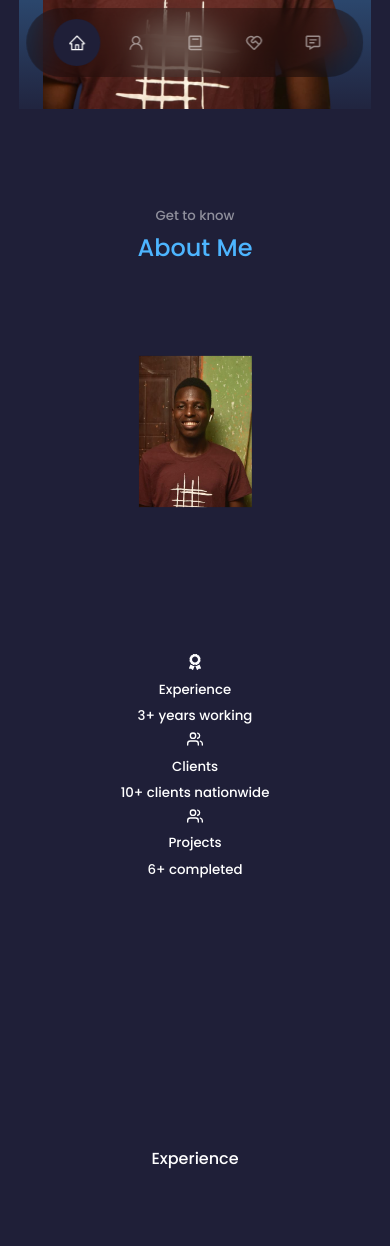
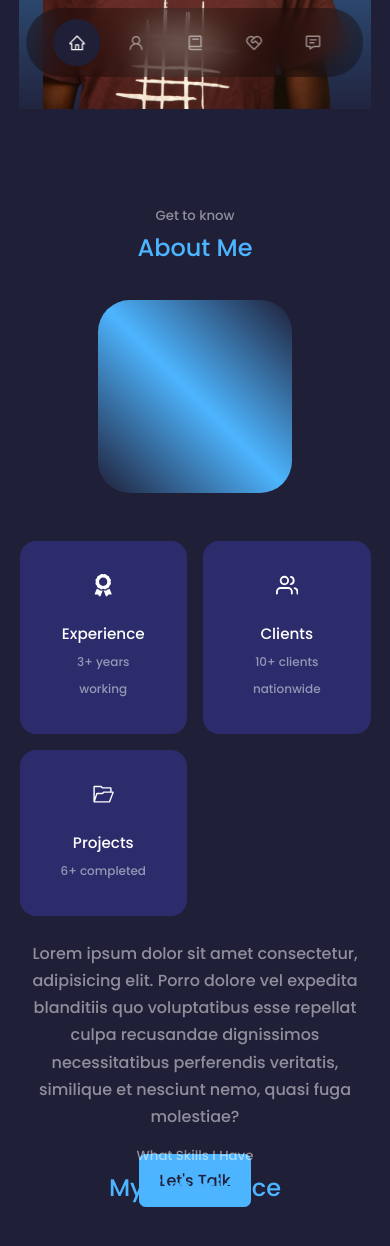
Before and after one commit to oluwadaprof/official_portfolio, a React (Create React App) app: page / in a window 390 px wide. Shown: the part 735-1981 px from the top of the page. Built offline with nearby package versions, Linux system fonts and the light colour scheme.

Commit message:
goodnight

```diff
--- a/src/components/about/About.jsx
+++ b/src/components/about/About.jsx
@@ -3,6 +3,7 @@
 import aboutMe from '../../assets/videocall-designify.png'
 import { FaAward } from "react-icons/fa";
 import { FiUsers } from "react-icons/fi";
+import { VscFolderOpened } from "react-icons/vsc";
 
 
 const About = () => {
@@ -13,7 +14,7 @@
       <div className="container about__container">
         <div className="about__me">
           <div className="about__me-image">
-            <img src={aboutMe} alt="About me" />
+            {/* <img src={aboutMe} alt="About me" /> */}
           </div>
         </div>
         <div className="about__content">
@@ -31,11 +32,15 @@
             </article>
 
             <article className='about__card' >
-              <FiUsers className='about__icon' />
+              <VscFolderOpened className='about__icon' />
               <h5>Projects</h5>
               <small>6+ completed</small>
             </article>
           </div>
+          <p>Lorem ipsum dolor sit amet consectetur,
+             adipisicing elit. Porro dolore vel expedita blanditiis quo voluptatibus esse repellat culpa recusandae dignissimos necessitatibus perferendis veritatis,
+            similique et nesciunt nemo, quasi fuga molestiae?</p>
+            <a href="#contact" className='btn btn-primary'>Let's Talk</a>
         </div>
       </div>
     </section>
--- a/src/components/about/about.css
+++ b/src/components/about/about.css
@@ -0,0 +1,105 @@
+.about__container {
+    display: grid;
+    grid-template-columns: 35% 50%;
+    gap: 15%;
+}
+
+.about__me {
+    width: 100%;
+    aspect-ratio: 1/1;
+    border-radius: 2rem;
+    background: linear-gradient(45deg, transparent, var(--primary-color), transparent);
+    display: grid;
+    place-items: center;
+}
+
+.about__me-image {
+    position: relative;
+    top: 7rem;
+    border-radius: 5rem;
+    overflow: hidden;
+    transform: rotate(10deg) scaleY(2.4) scaleX(3.1);
+    transition: var(--transition);
+}
+
+.about__me-image:hover {
+    transform: rotate(0);
+}
+
+.about__cards {
+    display: grid;
+    grid-template-columns: repeat(3, 1fr);
+    gap: 1.5rem;
+}
+
+.about__card {
+    background: var(--bg-color-variant);
+    border: 1px solid transparent;
+    border-radius: 1rem;
+    padding: 2rem;
+    text-align: center;
+    transition: var(--transition);
+}
+
+.about__card:hover {
+    background: transparent;
+    border-color: var(--primary-color-variant);
+    cursor: default;
+}
+
+.about__icon {
+    color: var(--primary--color);
+    font-size: 1.4rem;
+    margin-bottom: 1rem;
+}
+
+.about__card h5 {
+    font-size: .95rem;
+}
+
+.about__card small {
+    font-size: .75rem;
+    color: var(--light-color);
+}
+
+.about__content p {
+    margin: 2rem 0 2.6rem;
+    color: var(--light-color);
+}
+
+
+/* MEDIA QUERIES (TABLET DEVICES) */
+
+@media screen and (max-width: 1024px) {
+    .about__container {
+        grid-template-columns: 1fr;
+        gap: 0;
+    }
+    .about__me {
+        width: 50%;
+        margin: 2rem auto 4rem;
+    }
+    .about__content p {
+        margin: 1rem 0 1.5rem;
+    }
+}
+
+
+/* MEDIA QUERIES (PHONE DEVICES) */
+
+@media screen and (max-width: 600px) {
+    .about__me {
+        width: 55%;
+        margin: 0 auto 3rem;
+    }
+    .about__cards {
+        grid-template-columns: 1fr 1fr;
+        gap: 1rem;
+    }
+    .about__content {
+        text-align: center;
+    }
+    .about__content p {
+        margin: 1.5rem 0;
+    }
+}
--- a/src/components/experience/Experience.jsx
+++ b/src/components/experience/Experience.jsx
@@ -3,7 +3,14 @@
 
 const Experience = () => {
   return (
-    <section id='experience'>Experience</section>
+    <section id='experience'>
+      <h5>What Skills I Have</h5>
+      <h2>My Experience</h2>
+
+      <div className='container experience__container' >
+
+      </div>
+    </section>
   )
 }
 
```
